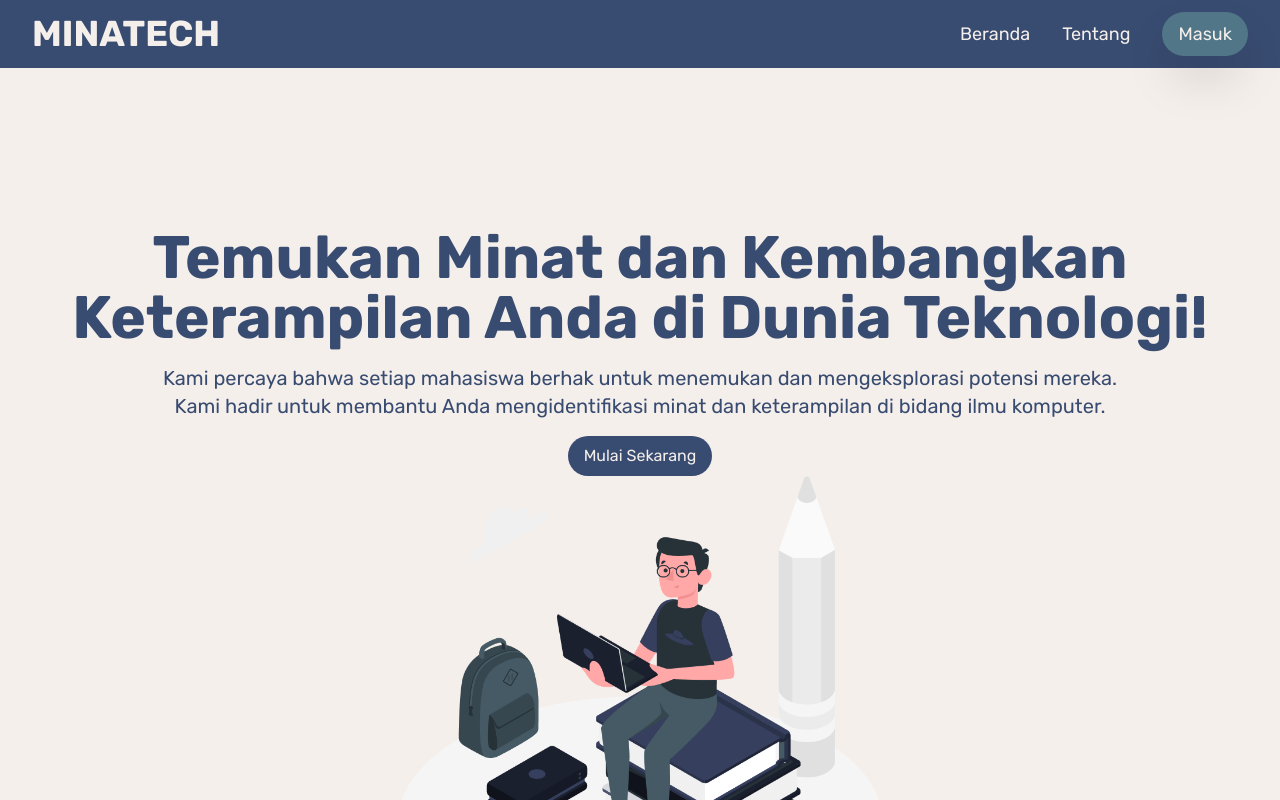
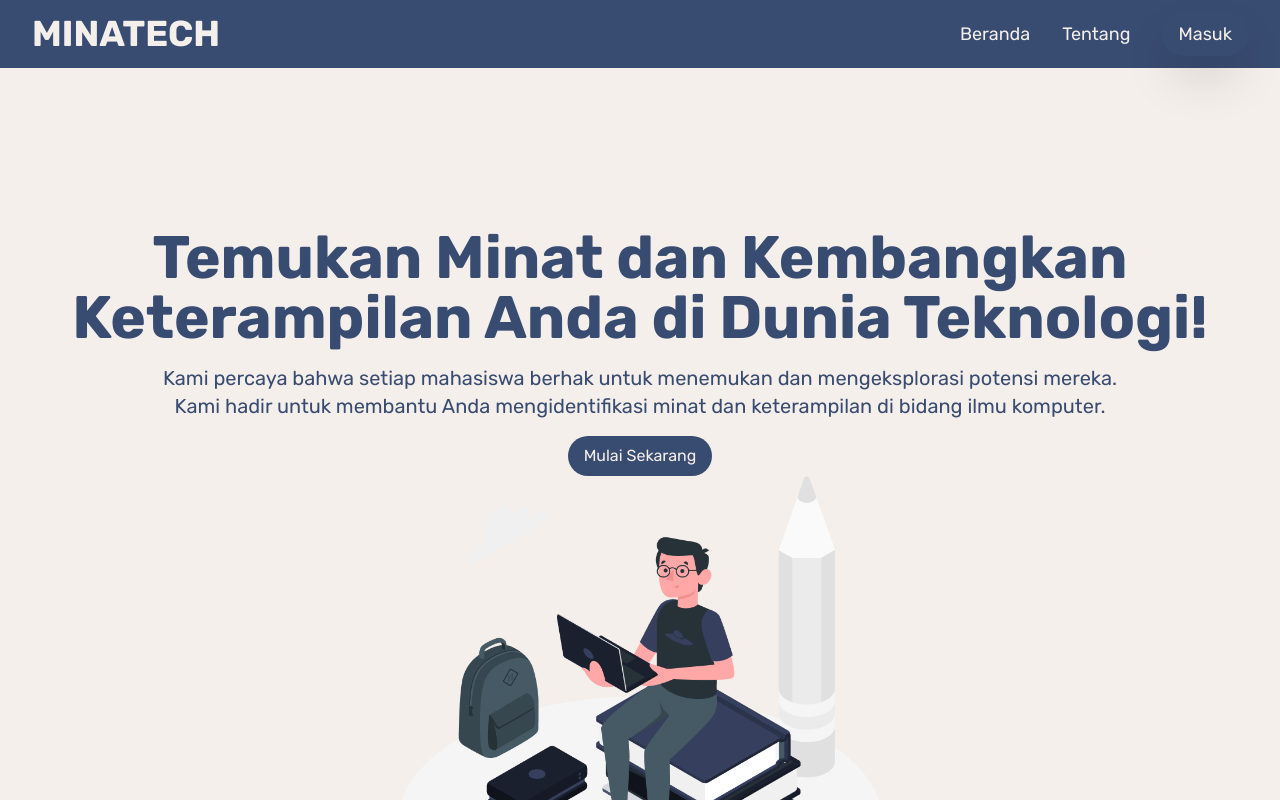
Before and after one commit to anantariskys/Minatech, a React (Vite) app: page / in a window 1280 px wide. Shown: the top 800 px of the page. Built offline with nearby package versions, Linux system fonts and the light colour scheme.

Commit message:
Update Navbar.jsx

```diff
--- a/src/components/Navbar.jsx
+++ b/src/components/Navbar.jsx
@@ -9,7 +9,7 @@ const Navbar = () => {
           <li>Beranda</li>
           <li>Tentang</li>
           <li>
-            <button className="rounded-3xl bg-ternary  py-2 px-4 hover:bg-opacity-80 duration-300 shadow-2xl active:scale-95 transition-all">Masuk</button>
+            <button className="rounded-3xl bg-tertiary  py-2 px-4 hover:bg-opacity-80 duration-300 shadow-2xl active:scale-95 transition-all">Masuk</button>
           </li>
         </ul>
       </main>
```
